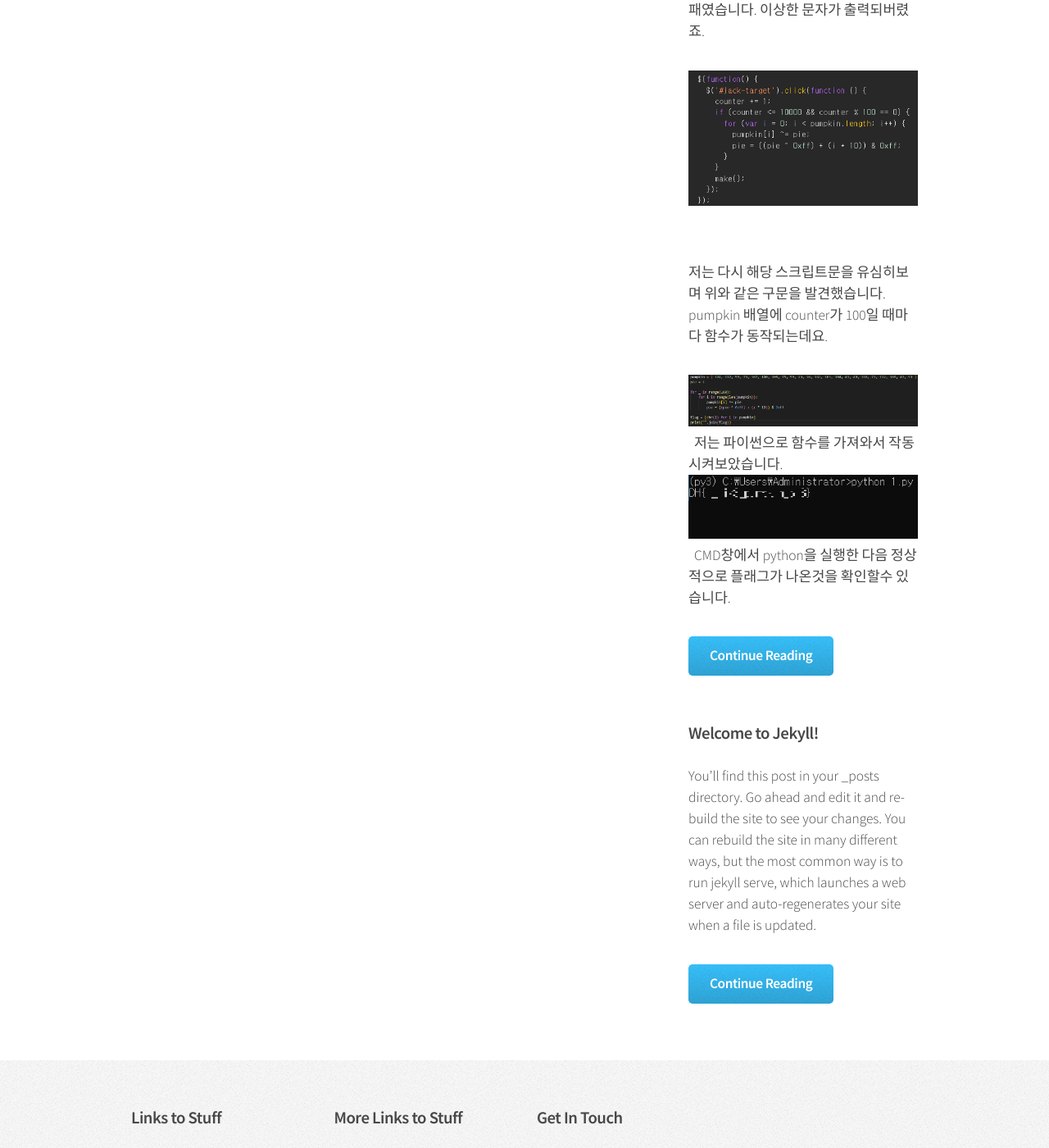
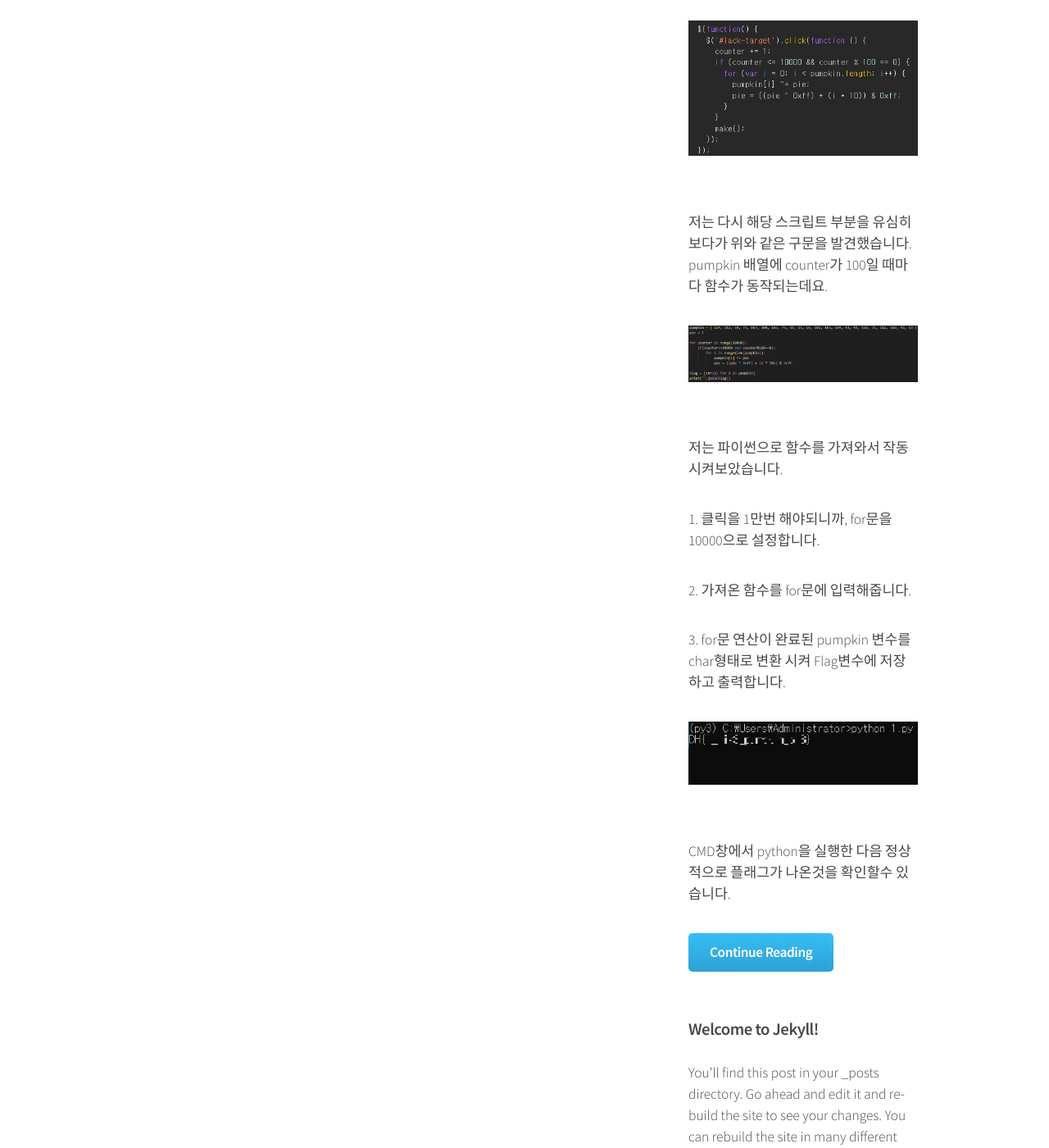
Before and after one commit to jjjj0202/jjjj0202.github.io, a Jekyll site: the page built from right-sidebar.html, in a window 1280 px wide and 1400 px high, scrolled down 1511 px. Shown: the whole window at 82% size. Built offline with Jekyll 4.4.1, drawn with Linux system fonts in a browser that asks for light colours; some of the changed text lies outside the part shown.

```diff
--- a/_posts/2025-03-13-pp.markdown
+++ b/_posts/2025-03-13-pp.markdown
@@ -5,17 +5,19 @@ date:   2025-03-13 08:42:22 +0900
 featured: /assets/images/블로그1.jpg
 categories: jekyll update
 ---
-<p>문제는 드림핵 Epilogue에 있는 CTF입니다.</p>
-<p>ㅎㅎ</p>
+<p>안녕하세요! 이번 문제는 드림핵 Epilogue에 있는 CTF입니다.</p>
 <img src="/assets/images/p1.PNG" style="max-width: 100%; height: auto;">
 <p>가운데 호박그림을 10000번 클릭하면 Flag를 얻을수 있는데요.</p>
 <img src="/assets/images/p2.PNG" style="max-width: 100%; height: auto;">
-<p>개발자 도구를 열어보면 스크립트문이 보입니다.</p>
+<p>개발자 도구를 열어보면 스크립트 부분을 확인합니다.</p>
 <img src="/assets/images/p3.PNG" style="max-width: 100%; height: auto;">
 <p>저는 counter 값을 10000으로 지정한 뒤, 호박을 클릭하면 될거라 생각했는데 실패였습니다. 이상한 문자가 출력되버렸죠.</p>
 <img src="/assets/images/p4.PNG" style="max-width: 100%; height: auto;">
-<p>저는 다시 해당 스크립트문을 유심히보며 위와 같은 구문을 발견했습니다. pumpkin 배열에 counter가 100일 때마다 함수가 동작되는데요.</p>
+<p>저는 다시 해당 스크립트 부분을 유심히보다가 위와 같은 구문을 발견했습니다. pumpkin 배열에 counter가 100일 때마다 함수가 동작되는데요.</p>
 <img src="/assets/images/p5.PNG" style="max-width: 100%; height: auto;">
-저는 파이썬으로 함수를 가져와서 작동시켜보았습니다.
+<p>저는 파이썬으로 함수를 가져와서 작동시켜보았습니다.</p>
+<p>1. 클릭을 1만번 해야되니까, for문을 10000으로 설정합니다.</p>
+<p>2. 가져온 함수를 for문에 입력해줍니다.</p>
+<p>3. for문 연산이 완료된 pumpkin 변수를 char형태로 변환 시켜 Flag변수에 저장하고 출력합니다.</p>
 <img src="/assets/images/p6-1.PNG" style="max-width: 100%; height: auto;">
-CMD창에서 python을 실행한 다음 정상적으로 플래그가 나온것을 확인할수 있습니다.
+<p>CMD창에서 python을 실행한 다음 정상적으로 플래그가 나온것을 확인할수 있습니다.</p>
--- a/blog/index.html
+++ b/blog/index.html
@@ -15,7 +15,7 @@ layout: default
 								<header class="major">
 									<h2>Dreamhack</h2>
 								</header>
-								{% for post in site.posts offset: 0 limit: 4 %}
+								{% for post in site.posts %}
 									<div class="row">
 										<section class="12u">
 											<div class="box post">
```
Also changed, not shown: assets/images/p5.PNG.
